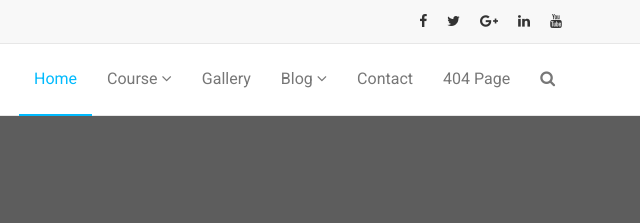
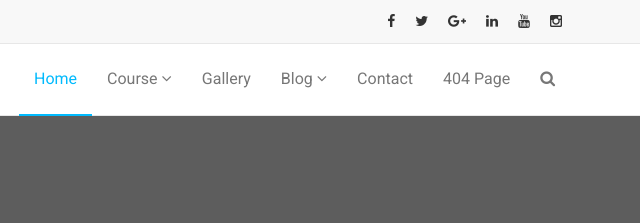
Before and after one commit to Rouamchi/Template-HTML, a plain HTML site: page index.html in a window 1280 px wide. Shown: the top 223 px of the page, 640-1280 px from the left. Drawn offline with Linux system fonts and the light colour scheme.

Commit message:
Update index.html

```diff
--- a/index.html
+++ b/index.html
@@ -73,6 +73,7 @@
                       <li><a href="#"><span class="fa fa-google-plus"></span></a></li>
                       <li><a href="#"><span class="fa fa-linkedin"></span></a></li>
                       <li><a href="#"><span class="fa fa-youtube"></span></a></li>
+                      <li><a href="#"><span class="fa fa-instagram"></span></a></li>
                     </ul>
                   </nav>
                 </div>
```
